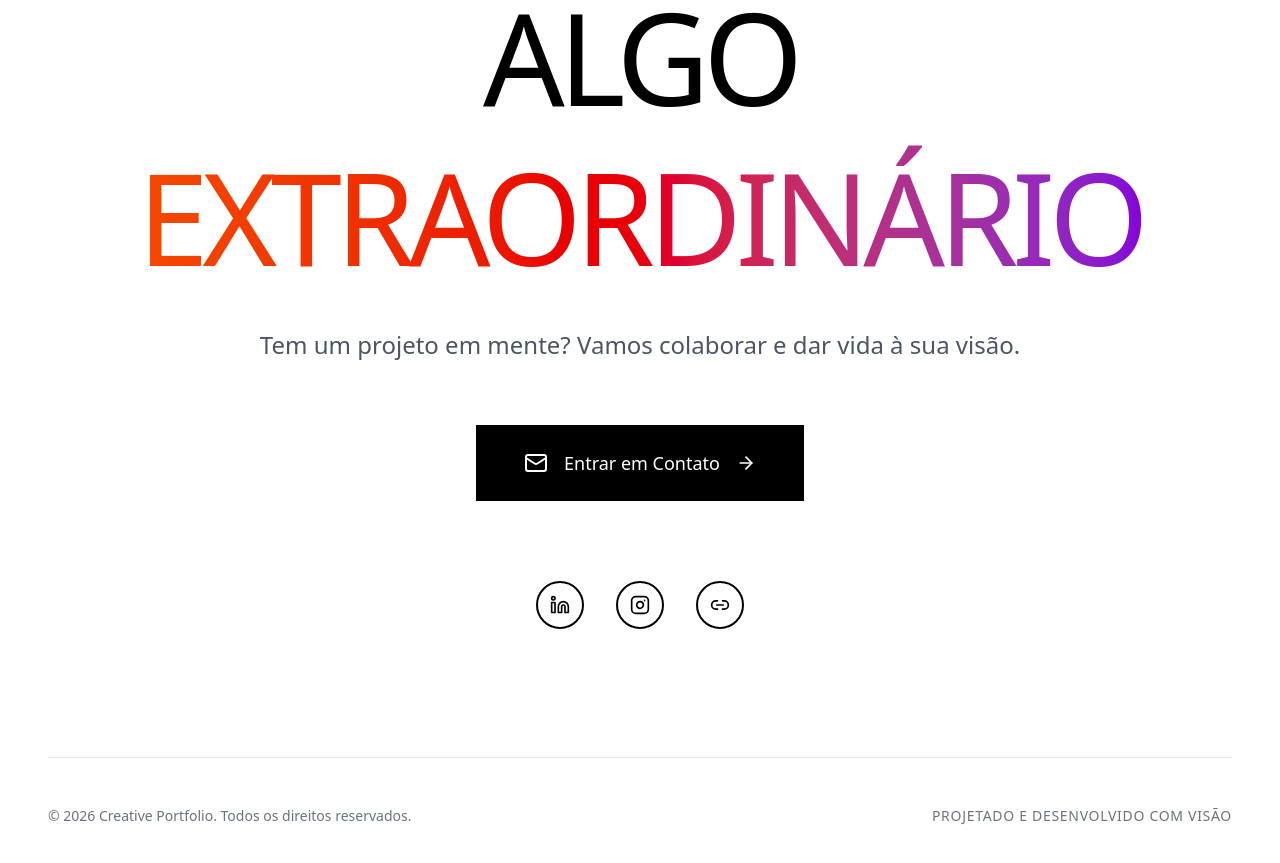
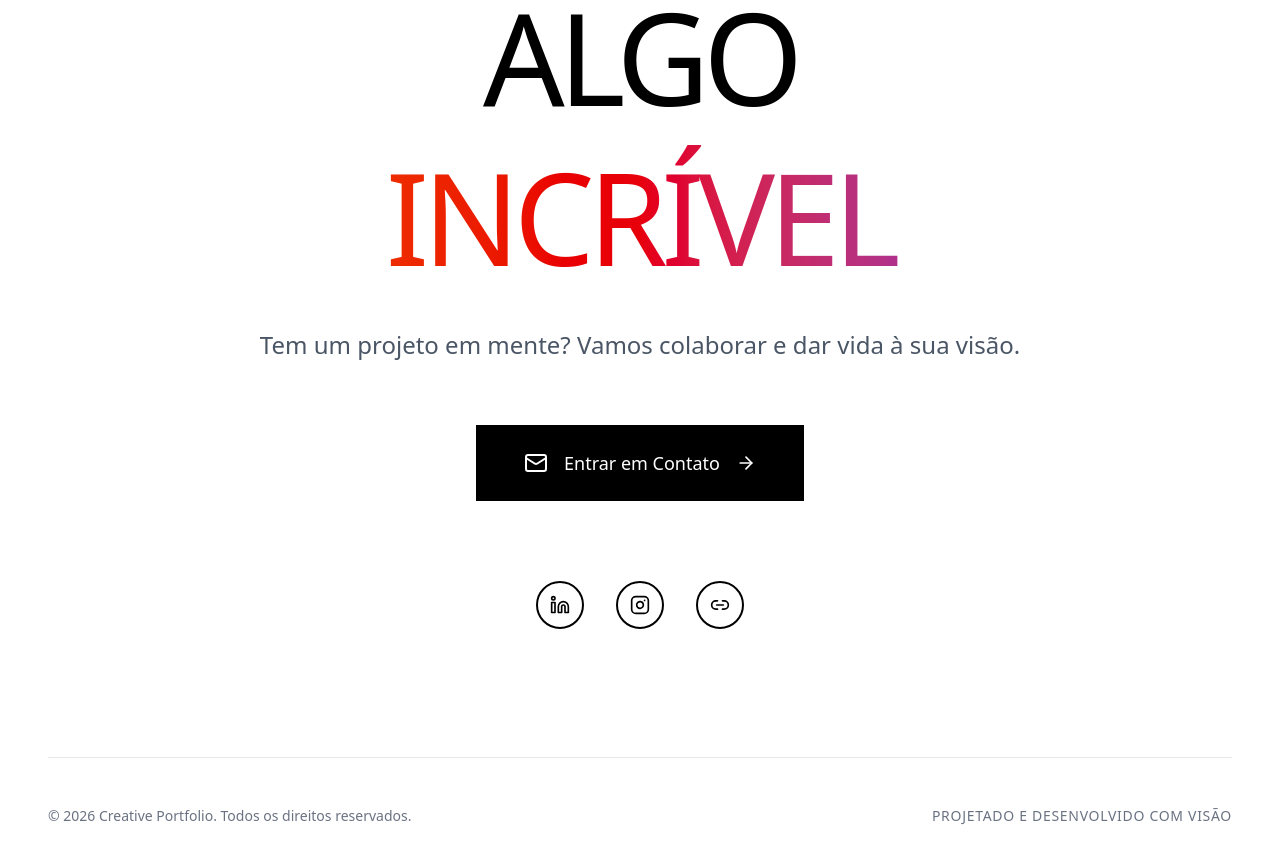
Before and after one commit to Tiagolals/portfolio, a React (Vite) app in the folder High-Impact Portfolio Website/: page / in a window 1280 px wide. Shown: the part 4800-5663 px from the top of the page. Built offline with nearby package versions, Linux system fonts and the light colour scheme.

Commit message:
Change 'Extraordinário' to 'Incrível' in Contact component

```diff
--- a/High-Impact Portfolio Website/src/components/Contact.tsx
+++ b/High-Impact Portfolio Website/src/components/Contact.tsx
@@ -14,7 +14,7 @@ export function Contact() {
           <h2 className="text-6xl md:text-8xl lg:text-9xl uppercase tracking-tighter mb-8 leading-tight">
             Vamos Criar Algo
             <span className="block bg-gradient-to-r from-orange-600 via-red-600 to-purple-700 bg-clip-text text-transparent">
-              Extraordinário
+              Incrível
             </span>
           </h2>
 
```
